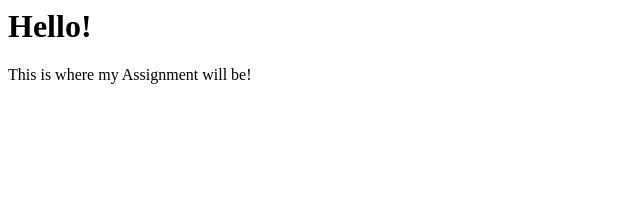
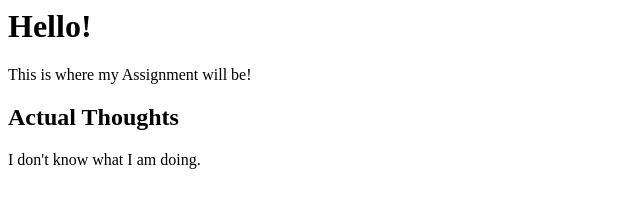
Before and after one commit to rvprtc/1001H-Assignment, a plain HTML site: page index.html in a window 1280 px wide. Shown: the whole page, without its empty margins (0-640 px from the left). Drawn offline with Linux system fonts and the light colour scheme.

Commit message:
Update index.html

```diff
--- a/index.html
+++ b/index.html
@@ -1,9 +1,17 @@
-<h1>Hello!</h1>
+<html>
     <head>
         <title>
             Arvie's Webpage
         </title>
     </head>
     <body>
+        <h1>Hello!</h1>
+        <p>
             This is where my Assignment will be!
+        </p>
+        <h2> Actual Thoughts </h2>
+        <p>
+            I don't know what I am doing.
+        </p>
     </body>
+</html>
```
Lines whose indentation alone changed are shown as unchanged.
